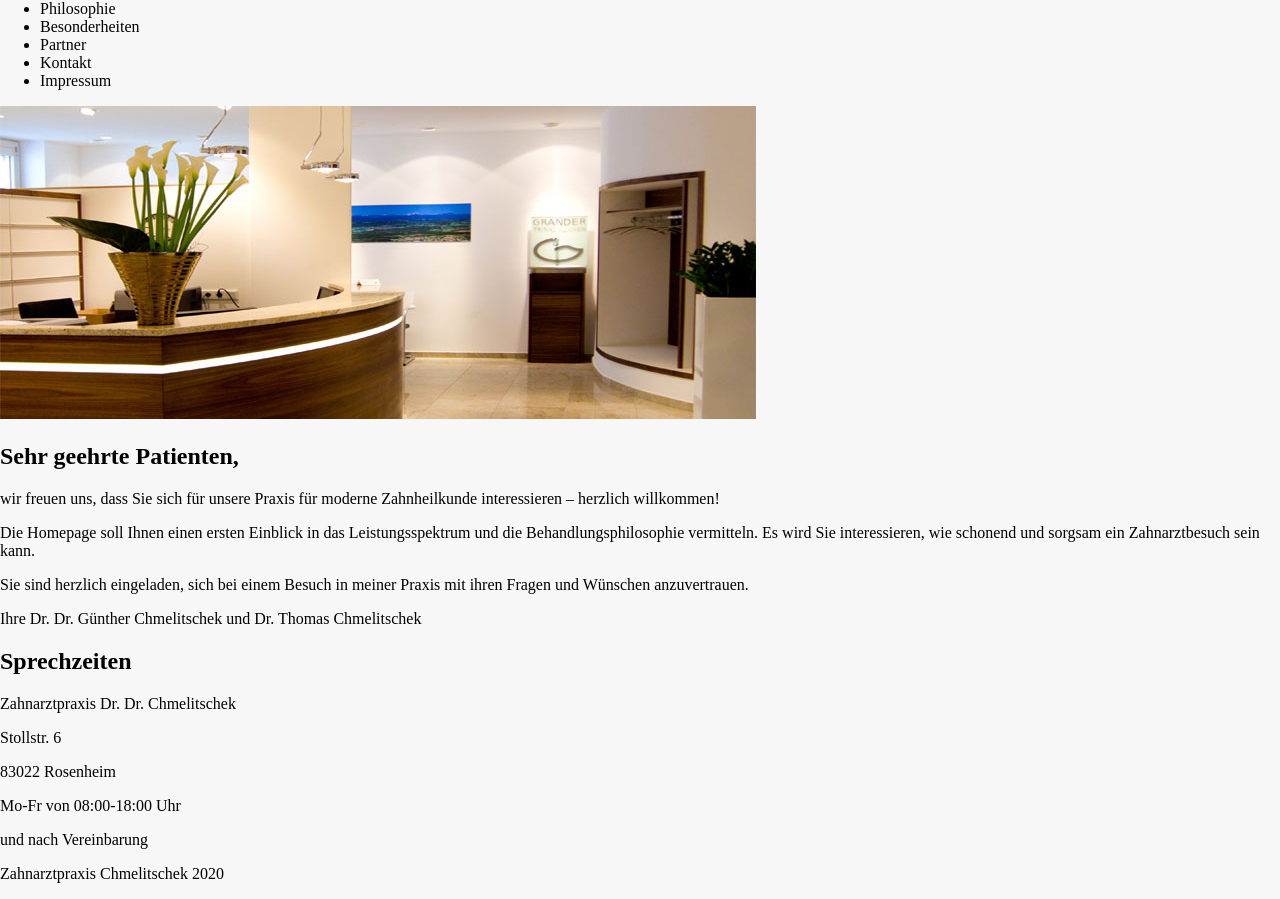
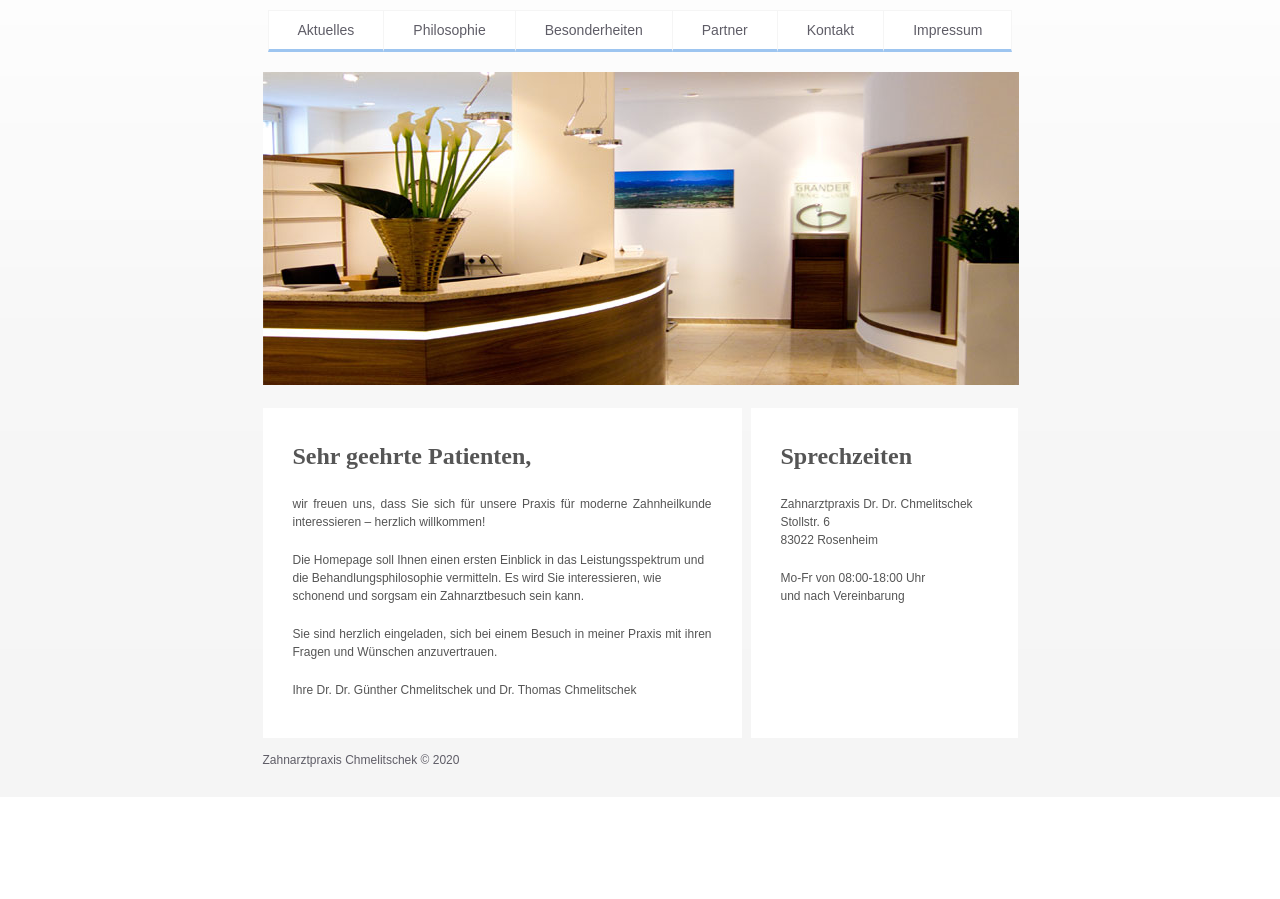
Before and after one commit to JakhongirMusayev/project_first, a plain HTML site: page index.html in a window 1280 px wide. Shown: the part 213-1112 px from the top of the page. After the commit the page ends 1010 px from the top, so only its background shows below. Drawn offline with Linux system fonts and the light colour scheme.

Commit message:
html-css

```diff
--- a/index.html
+++ b/index.html
@@ -10,28 +10,36 @@
 
 <body>
 
+  <div class="container">
+
     <header>
       <div class="logo">
-      <img src="./image/header/header_logo.png" alt="">
+        <a href="#"><img src="./image/header/header_logo.png" alt="logo"></a>
       </div>
       <nav>
         <ul>
-        <li>Aktuelles</li>
-        <li>Philosophie</li>
-        <li>Besonderheiten</li>
-        <li>Partner</li>
-        <li>Kontakt</li>
-        <li>Impressum</li>
+          <li><a href="#">Aktuelles</a></li>
+          <li><a href="#">Philosophie</a></li>
+          <li><a href="#">Besonderheiten</a></li>
+          <li><a href="#">Partner</a></li>
+          <li><a href="#">Kontakt</a></li>
+          <li><a href="#">Impressum</a></li>
         </ul>
       </nav>
+      <!-- <div class="nav-underline">
+        <img src="./image/header/menu_underline.png" alt="underline-image">
+      </div> -->
     </header>
+
     <main>
       <div class="slider">
         <img src="./image/content/img_slider.jpg" alt="content slyd">
       </div>
-    <article>
+      <div class="articles">
+        <article class="articles-first-left">
           <h2>Sehr geehrte Patienten,</h2>
-      <p>wir freuen uns, dass Sie sich für unsere Praxis für moderne Zahnheilkunde interessieren – herzlich willkommen!
+          <p>wir freuen uns, dass Sie sich für unsere Praxis für moderne Zahnheilkunde interessieren – herzlich
+            willkommen!
           </p>
           <p>Die Homepage soll Ihnen einen ersten Einblick in das Leistungsspektrum und die Behandlungsphilosophie
             vermitteln. Es wird Sie interessieren, wie schonend und sorgsam ein Zahnarztbesuch sein kann.</p>
@@ -39,19 +47,26 @@
             anzuvertrauen.</p>
           <p>Ihre Dr. Dr. Günther Chmelitschek und Dr. Thomas Chmelitschek</p>
         </article>
-    <article>
+        <article class="articles-second-right">
           <h2>Sprechzeiten</h2>
+          <div>
             <p>Zahnarztpraxis Dr. Dr. Chmelitschek</p>
             <p>Stollstr. 6</p>
             <p>83022 Rosenheim</p>
-
+          </div>
           <p>Mo-Fr von 08:00-18:00 Uhr</p>
           <p>und nach Vereinbarung</p>
         </article>
+      </div>
+
     </main>
+
     <footer>
-    <p>Zahnarztpraxis Chmelitschek 2020</p>
+      <p>Zahnarztpraxis Chmelitschek &copy; 2020</p>
     </footer>
 
+  </div>
+
 </body>
+
 </html>
--- a/style.css
+++ b/style.css
@@ -1,5 +1,96 @@
-body {
+* {
   margin: 0;
   padding: 0;
-  background-color: #f7f7f7;
 }
+
+body {
+  background-image: url(./image/body_bg.png);
+  font: 14px Arial, sans-serif;
+}
+
+.container {
+  width: 755px;
+  margin: 0 auto;
+}
+header {
+  margin-bottom: 20px;
+  overflow: hidden;
+}
+header .logo {
+  text-align: center;
+  padding: 30px 0 15px 0;
+}
+
+nav ul {
+  list-style: none;
+  margin-left: 5px;
+}
+nav ul li {
+  float: left;
+}
+nav ul li a {
+  text-decoration: none;
+  display: inline-block;
+  padding: 11px 29px;
+  background-color: #fff;
+  color: #5f5d67;
+  border: 1px solid #f5f5f5;
+  border-left: none;
+  border-bottom: 3px solid #9dc5f0;
+}
+nav ul li a:hover {
+  color: #4d4aec;
+  border-bottom: 3px solid #000;
+}
+nav ul li:first-child a {
+  border-left: 1px solid #f5f5f5;
+}
+
+main .slider {
+  margin-bottom: 20px;
+}
+main .articles {
+  overflow: hidden;
+}
+main .articles article {
+  height: 270px;
+  background-color: #fff;
+  line-height: 1.5;
+}
+.articles .articles-first-left {
+  width: calc(479px - 60px);
+  float: left;
+  padding: 30px;
+  text-align: justify;
+  margin-bottom: 15px;
+}
+.articles .articles-second-right {
+  width: calc(267px - 60px);
+  float: right;
+  padding: 30px;
+}
+main .articles article h2 {
+  margin-bottom: 21px;
+  font-family: Times New Roman;
+  font-size: 24px;
+  color: #555555;
+}
+main .articles article p {
+  font-size: 12px;
+  color: #555555;
+}
+main .articles .articles-first-left p {
+  margin-bottom: 20px;
+}
+main .articles .articles-second-right div {
+  margin-bottom: 20px;
+}
+main .articles article p:nth-of-type(2) {
+  text-align: left;
+}
+
+footer p {
+  font-size: 12px;
+  color: #5f5d67;
+  margin-bottom: 30px;
+}
```
Also changed, not shown: image/body_bg.png (added), 1 other file. Lines whose indentation alone changed are shown as unchanged.
